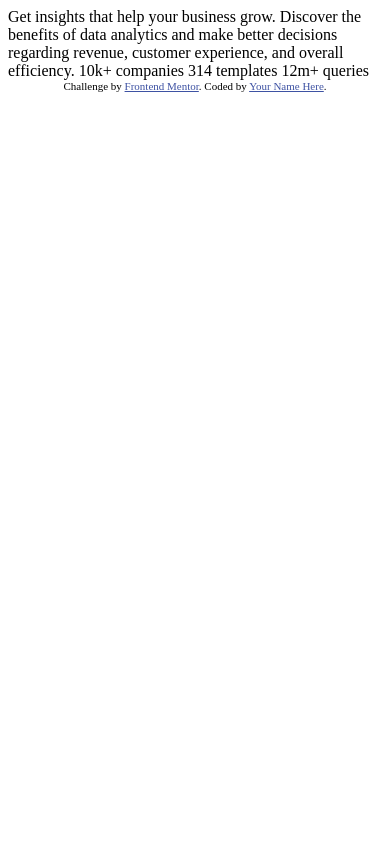
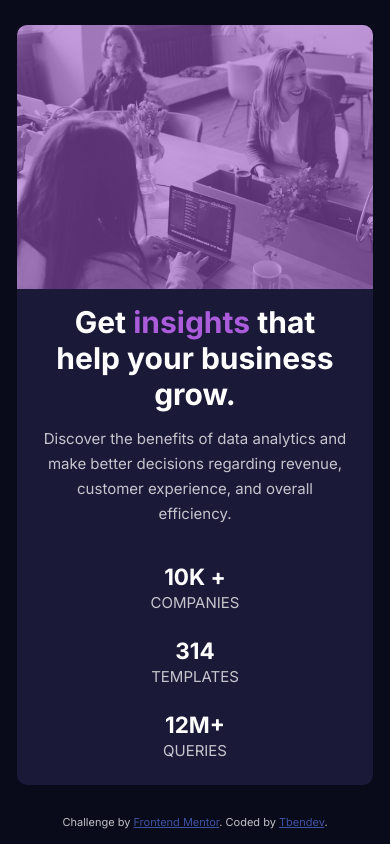
Before and after one commit to tbendev/challenge-CardComp0nent, a plain HTML site: page index.html in a window 390 px wide. Drawn offline with Linux system fonts and the light colour scheme.

Commit message:
html css mobil first

```diff
--- a/index.html
+++ b/index.html
@@ -1,33 +1,55 @@
 <!DOCTYPE html>
 <html lang="en">
-<head>
-  <meta charset="UTF-8">
-  <meta name="viewport" content="width=device-width, initial-scale=1.0"> <!-- displays site properly based on user's device -->
+  <head>
+    <meta charset="UTF-8" />
+    <meta name="viewport" content="width=device-width, initial-scale=1.0" />
+    <link
+      rel="icon"
+      type="image/png"
+      sizes="32x32"
+      href="./images/favicon-32x32.png"
+    />
+    <link rel="stylesheet" href="style.css" />
+    <title>Frontend Mentor | Stats preview card component</title>
 
-  <link rel="icon" type="image/png" sizes="32x32" href="./images/favicon-32x32.png">
+  <body>
+    <main>
+      <div class="card">
 
-  <title>Frontend Mentor | Stats preview card component</title>
+        <header class="header__image"></header>
 
-  <!-- Feel free to remove these styles or customise in your own stylesheet 👍 -->
-  <style>
-    .attribution { font-size: 11px; text-align: center; }
-    .attribution a { color: hsl(228, 45%, 44%); }
-  </style>
-</head>
-<body>
+        <div class="content">
+          <div class="content__text">
+            <h1>
+                Get <span>insights</span> that help your business grow.
+            </h1>
+            <p>
+              Discover the benefits of data analytics and make better decisions
+              regarding revenue, customer experience, and overall efficiency.
+            </p>
+          </div>
+            <div class="content__state">
+              <div class="content__state--position">
+                <h2>10k +</h2>
+                <p>companies</p> </div>
+              <div class="content__state--position">
+                <h2>314</h2>
+                <p>templates</p>
+              </div>
+              <div class="content__state--position">
+                <h2>12m+</h2>
+                <p>queries</p>
+              </div>
+          </div>
+        </div>
+      </div>
+    </main>
 
-  Get insights that help your business grow.
-
-  Discover the benefits of data analytics and make better decisions regarding revenue, customer
-  experience, and overall efficiency.
-
-  10k+ companies
-  314 templates
-  12m+ queries
-
-  <div class="attribution">
-    Challenge by <a href="https://www.frontendmentor.io?ref=challenge" target="_blank">Frontend Mentor</a>.
-    Coded by <a href="#">Your Name Here</a>.
-  </div>
-</body>
+    <footer class="attribution">
+     <p> Challenge by
+      <a href="https://www.frontendmentor.io?ref=challenge" target="_blank"
+        >Frontend Mentor</a
+      >. Coded by <a href="#">Tbendev</a>.</p>
+    </footer>
+  </body>
 </html>
--- /dev/null
+++ b/style.css
@@ -0,0 +1,125 @@
+@import url("https://fonts.googleapis.com/css2?family=Inter:wght@400;700&display=swap");
+@import url("https://fonts.googleapis.com/css2?family=Lexend+Deca&display=swap");
+
+* {
+  margin: 0;
+  padding: 0;
+  box-sizing: border-box;
+}
+body {
+  background-color: hsl(233, 47%, 7%);
+  height: 100vh;
+  font-size: 15px;
+  font-family: "Lexend Deca", sans-serif;
+  display: flex;
+  flex-direction: column;
+  justify-content: space-evenly;
+}
+
+p {
+  color: hsla(0, 0%, 100%, 0.75);
+  font-family: "Inter", sans-serif;
+  font-weight: 400;
+  line-height: 25px;
+}
+h1,
+h2 {
+  font-family: "Inter", sans-serif;
+  font-weight: 700;
+  color: hsl(0, 0%, 100%);
+}
+span {
+  color: hsl(277, 64%, 61%);
+}
+
+.card {
+  min-height: 90vh;
+  background-color: hsl(244, 38%, 16%);
+  border-radius: 10px;
+  text-align: center;
+  margin: 2vh;
+  display: flex;
+  flex-direction: column;
+}
+
+.header__image {
+  background-image: linear-gradient(#9d55ca8f, #9e55ca8f),
+    url(./images/image-header-mobile.jpg);
+  background-repeat: no-repeat;
+  background-size: cover;
+  border-top-right-radius: 10px;
+  border-top-left-radius: 10px;
+  flex-grow: 2;
+}
+
+.content {
+  margin: auto 3vh;
+  display: flex;
+  flex-grow: 1;
+  flex-direction: column;
+  text-align: center;
+}
+.content__text {
+  display: flex;
+  flex-grow: 1;
+  flex-direction: column;
+  justify-content: space-evenly;
+}
+.content__state {
+  display: flex;
+  flex-grow: 2;
+  flex-direction: column;
+  justify-content: space-evenly;
+}
+.content__state--position {
+  display: flex;
+  flex-direction: column;
+  text-transform: uppercase;
+}
+
+.attribution {
+  font-size: 11px;
+  text-align: center;
+}
+.attribution a {
+  color: hsl(228, 45%, 44%);
+}
+
+@media screen and (min-width: 600px) {
+  body {
+    height: 100vh;
+    justify-content: space-evenly;
+    align-items: center;
+  }
+  .card {
+    min-height: 60vh;
+    width: 125vh;
+    display: flex;
+    flex-direction: row-reverse;
+  }
+  .header__image {
+    background-image: linear-gradient(#9d55ca8f, #9e55ca8f),
+      url(./images/image-header-mobile.jpg);
+    border-top-right-radius: 10px;
+    border-top-left-radius: 0;
+    border-bottom-right-radius: 10px;
+    min-width: 35vw;
+  }
+  .content {
+    flex-grow: 1;
+    min-height: 50vh;
+    margin-left: 5vh;
+    margin-right: 10vh;
+    display: flex;
+    justify-content: space-around;
+  }
+  .content__text {
+    text-align: start;
+    flex-grow: 3;
+  }
+  .content__state {
+    flex-direction: row;
+    justify-content: space-between;
+    align-items: center;
+  }
+}
```
